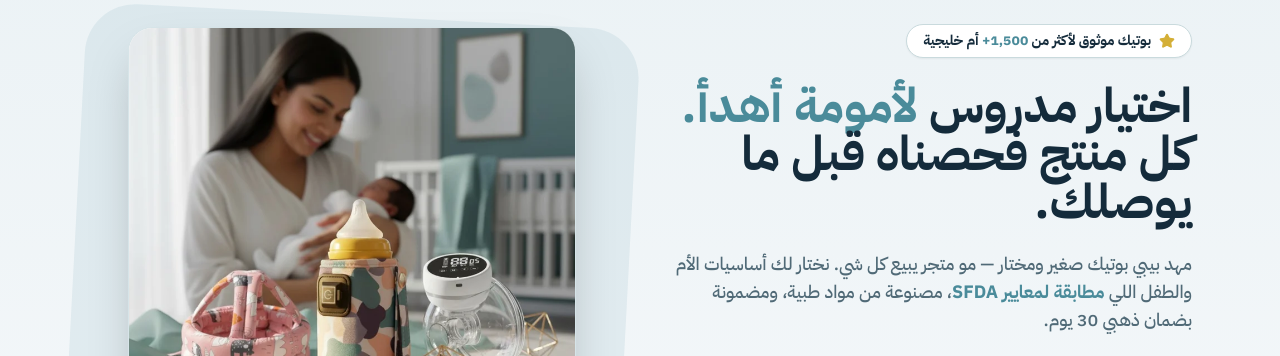
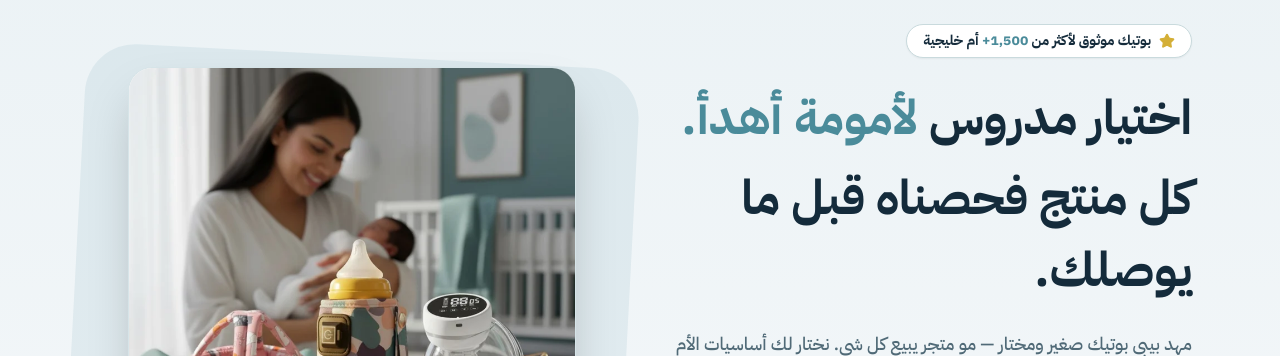
Before and after one commit to abdeazaariyn-eng/cursor, a Next.js app in the folder frontend/: page / in a window 1280 px wide. Shown: the part 192-548 px from the top of the page. Built offline with nearby package versions, Linux system fonts and the light colour scheme; no server answers.

Commit message:
fix: hero section RTL text layout - split lines and improve spacing for Arabic text

```diff
--- a/frontend/app/page.tsx
+++ b/frontend/app/page.tsx
@@ -79,11 +79,11 @@ export default function HomePage() {
                 </span>
               </div>
 
-              <h1 className="text-3xl sm:text-4xl lg:text-5xl font-extrabold text-[#142B3B] leading-tight mb-6">
-                اختيار مدروس{' '}
-                <span className="text-[#4A8B9A]">لأمومة أهدأ.</span>
-                <br />
-                كل منتج فحصناه قبل ما يوصلك.
+              <h1 className="text-3xl sm:text-4xl lg:text-5xl font-extrabold text-[#142B3B] leading-tight md:leading-snug lg:leading-normal mb-6 whitespace-normal break-words">
+                <span className="block">
+                  اختيار مدروس <span className="text-[#4A8B9A]">لأمومة أهدأ.</span>
+                </span>
+                <span className="block mt-2">كل منتج فحصناه قبل ما يوصلك.</span>
               </h1>
 
               <p className="text-[#506A77] text-base sm:text-lg leading-relaxed mb-8 max-w-xl font-medium">
```
